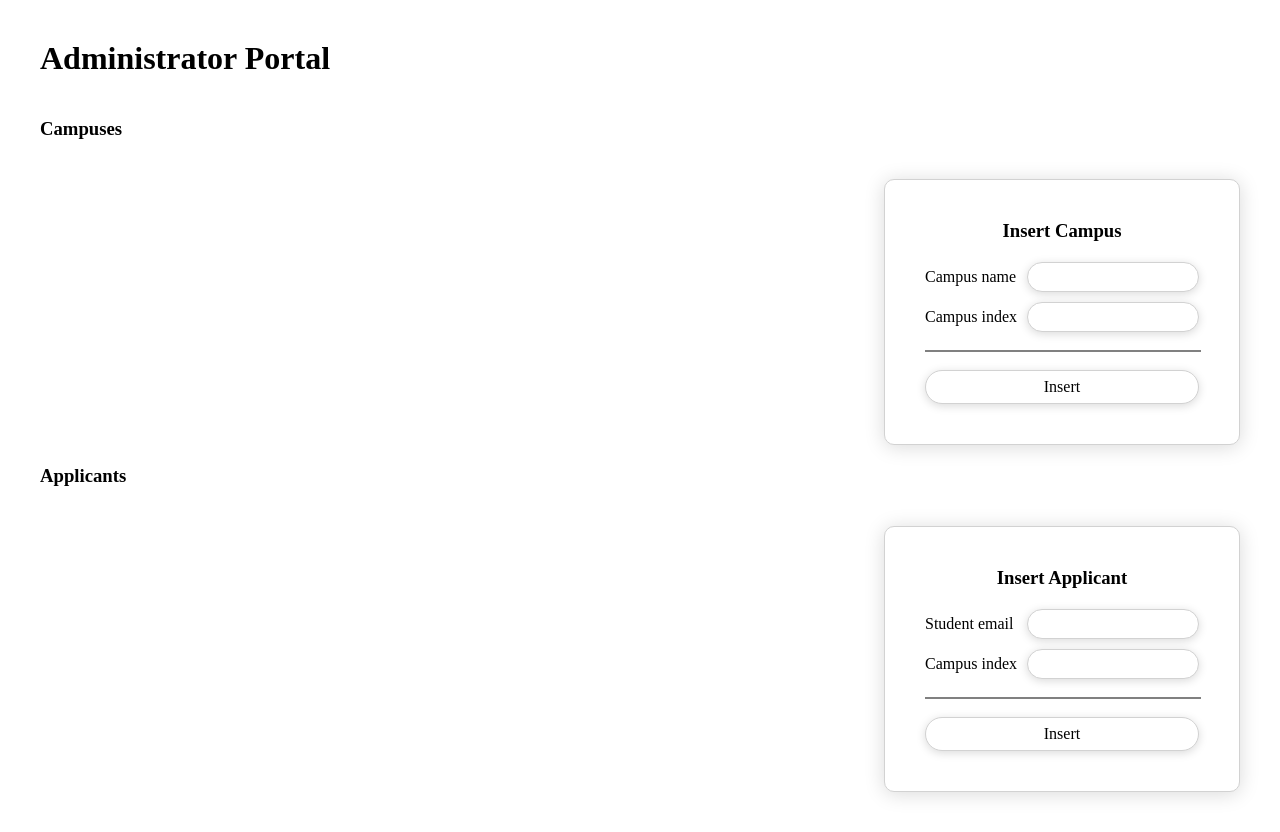
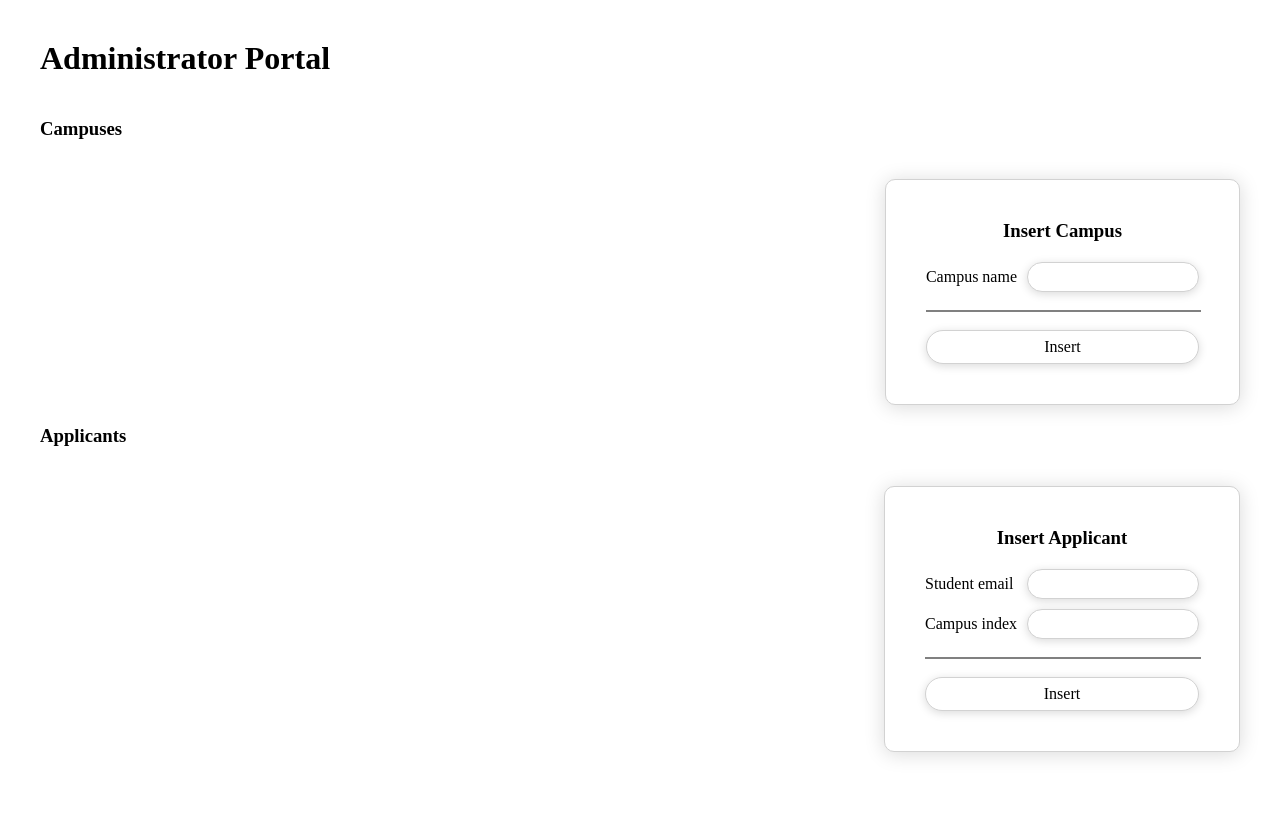
Before and after one commit to falachabt/dynamic_web_app, a Flask app: page /admin in a window 1280 px wide. Shown: the part 85-917 px from the top of the page. After the commit the page ends 843 px from the top, so only its background shows below. Run offline with Flask 3, Linux system fonts and the light colour scheme; the visitor is signed in with stand-in values (Sample User, id 1); data that the repository does not hold is empty; some libraries are stand-ins or nearby versions; some web fonts are replaced.

Commit message:
removed campusID

```diff
--- a/app.py
+++ b/app.py
@@ -87,8 +87,10 @@ def campusList(arg, dev):
 @app.route('/addCampus', methods =['POST'])
 def addCampus():
     cur = mysql.connection.cursor()
+    cur.execute("SELECT MAX(idCampus) FROM Campus")
+    campusCount = cur.fetchall()[0][0] + 1
     sql = "INSERT INTO Campus(idCampus, campusName) VALUES (%s, %s)"
-    val = (request.values['campusIndex'], request.values['campusName'])
+    val = (campusCount, request.values['campusName'])
     cur.execute(sql,val)
     mysql.connection.commit()
     return redirect(url_for('admin'))
--- a/templates/admin.html
+++ b/templates/admin.html
@@ -25,10 +25,6 @@
                <div class='horizontal'>
                   <label>Campus name</label>
                   <input type='campusName' name='campusName' class='outlined' required>
-               </div>
-               <div class='horizontal'>
-                  <label>Campus index</label>
-                  <input type='campusIndex' name='campusIndex' class='outlined' required>
                </div>
             </div>
             <hr>
```
